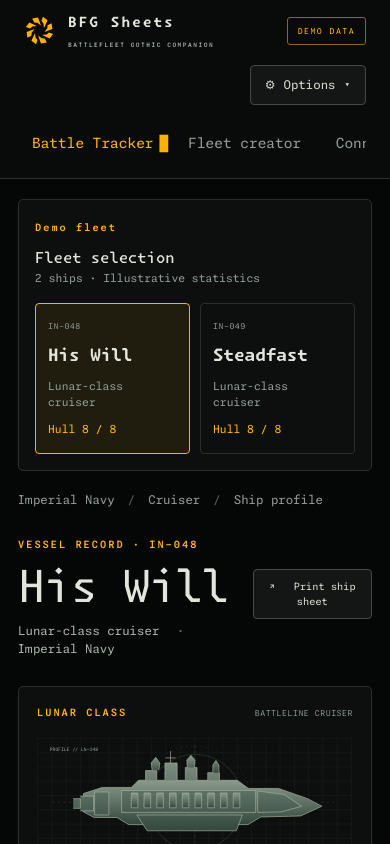
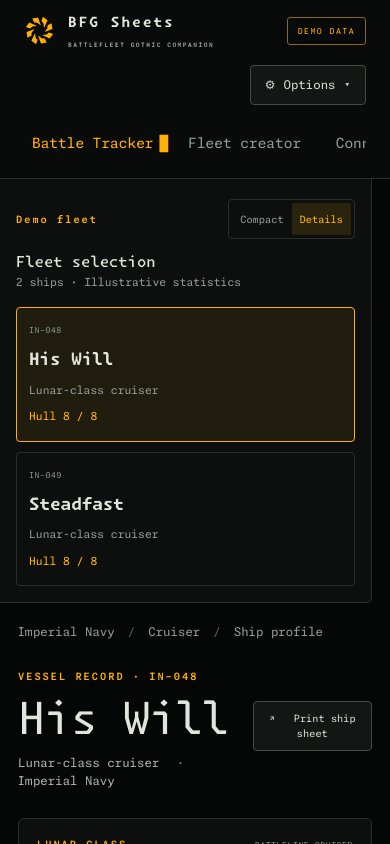
Before and after one commit to ROTBOW/bfg_sheets, a Next.js app: page / in a window 390 px wide. Shown: the top 844 px of the page. Built offline with nearby package versions, Linux system fonts and the light colour scheme.

Commit message:
half health warning

```diff
--- a/app/globals.css
+++ b/app/globals.css
@@ -1026,21 +1026,82 @@ footer {
 
 .battle-layout {
     display: grid;
-    grid-template-columns: 220px minmax(0, 1fr);
+    grid-template-columns: 300px minmax(0, 1fr);
     gap: 28px;
-    max-width: 1600px;
-    padding: 30px 32px 0;
+    max-width: none;
+    padding: 0 32px 0 0;
 }
 
 .ship-viewer {
     min-width: 0;
+    width: 100%;
+    max-width: 1240px;
+    margin: 0 auto;
+    padding-top: 30px;
 }
 
 .fleet-menu {
+    position: sticky;
+    top: 0;
     align-self: start;
+    min-height: calc(100dvh - 88px);
+    max-height: 100dvh;
+    overflow-y: auto;
+    border-right: 1px solid var(--border);
+    background: light-dark(#fffdf6, #0d0f0f);
+}
+
+.fleet-toolbar {
+    display: flex;
+    align-items: center;
+    justify-content: space-between;
+    gap: 8px;
+}
+
+.fleet-view-toggle {
+    display: flex;
+    padding: 3px;
     border: 1px solid var(--border);
-    border-radius: 5px;
-    background: light-dark(#fffdf6, #0d0f0f);
+    border-radius: 4px;
+}
+
+.fleet-view-toggle button {
+    min-height: 32px;
+    padding: 6px 8px;
+    border: 0;
+    border-radius: 2px;
+    background: transparent;
+    color: var(--muted);
+    font-size: 10px;
+}
+
+.fleet-view-toggle button:hover,
+.fleet-view-toggle button[aria-pressed="true"] {
+    background: color-mix(in srgb, var(--accent) 12%, transparent);
+    color: var(--accent);
+}
+
+.fleet-menu[data-view="compact"] .fleet-list {
+    gap: 6px;
+}
+
+.fleet-menu[data-view="compact"] .fleet-ship {
+    flex-direction: row;
+    align-items: center;
+    justify-content: space-between;
+    gap: 8px;
+    padding: 12px;
+}
+
+.fleet-menu[data-view="compact"] .fleet-ship strong {
+    font-size: 14px;
+}
+
+.fleet-hull {
+    display: inline-flex;
+    align-items: center;
+    gap: 5px;
+    white-space: nowrap;
 }
 
 .fleet-heading {
@@ -1102,9 +1163,9 @@ footer {
     }
 
     .battle-layout {
-        grid-template-columns: 190px minmax(0, 1fr);
+        grid-template-columns: 280px minmax(0, 1fr);
         gap: 20px;
-        padding-left: 24px;
+        padding-left: 0;
         padding-right: 24px;
     }
 
@@ -1134,11 +1195,20 @@ footer {
 @media (max-width: 760px) {
     .battle-layout {
         grid-template-columns: minmax(0, 1fr);
-        padding: 20px 18px 0;
+        padding: 0 18px 0 0;
     }
 
-    .fleet-list {
-        grid-template-columns: repeat(2, minmax(0, 1fr));
+    .fleet-menu {
+        position: static;
+        min-height: 0;
+        max-height: none;
+        border-bottom: 1px solid var(--border);
+        border-radius: 0 0 5px 0;
+    }
+
+    .ship-viewer {
+        padding-top: 0;
+        padding-left: 18px;
     }
 
     .navbar-tabs {
@@ -1153,6 +1223,11 @@ footer {
 }
 
 @media print {
+    .ship-viewer {
+        padding: 0;
+        max-width: none;
+    }
+
     .battle-layout {
         display: block;
         padding: 0;
@@ -1236,3 +1311,16 @@ footer {
         font-size: 36px;
     }
 }
+
+.hull-warning {
+    display: inline-block;
+    width: 18px;
+    height: 18px;
+    flex-shrink: 0;
+    vertical-align: middle;
+    color: light-dark(#b42318, #ff6b6b);
+}
+
+.tracker-heading .hull-warning {
+    margin-left: 7px;
+}
--- a/app/page.js
+++ b/app/page.js
@@ -1,6 +1,7 @@
 "use client";
 
 import { useState } from "react";
+import HullWarning from "@/components/HullWarning";
 import FleetMenu from "@/components/FleetMenu";
 import ship from "@/public/ships/lunar-class-cruiser.json";
 
@@ -167,7 +168,7 @@ const ShipDiagram = ({ demoVessel }) => {
     );
 };
 
-const Tracker = ({ label, value, max, onChange, tone = "" }) => {
+const Tracker = ({ label, value, max, onChange, tone = "", isHull = false }) => {
     return (
         <div className={`tracker ${tone}`}>
             <div className="tracker-heading">
@@ -175,6 +176,7 @@ const Tracker = ({ label, value, max, onChange, tone = "" }) => {
                 <strong>
                     {value}
                     <small> / {max}</small>
+                    {isHull && <HullWarning hull={value} maxHull={max} />}
                 </strong>
             </div>
             <div className="tracker-controls">
@@ -397,6 +399,7 @@ const BattleTracker = () => {
                             </div>
                             <Tracker
                                 label="Hull integrity"
+                                isHull
                                 value={hull}
                                 max={shipStats.hull}
                                 onChange={(value) => updateSelectedShip({ hull: value })}
--- a/components/FleetMenu.js
+++ b/components/FleetMenu.js
@@ -1,8 +1,38 @@
+"use client";
+
+import { useState } from "react";
+import HullWarning from "@/components/HullWarning";
+
 const FleetMenu = ({ fleet, selectedShipId, onSelect, className, battleStates, maxHull }) => {
+    const [viewMode, setViewMode] = useState("details");
+    const isCompact = viewMode === "compact";
+
     return (
-        <aside className="fleet-menu" aria-label="Fleet selection">
+        <aside
+            className="fleet-menu"
+            aria-label="Fleet selection"
+            data-view={viewMode}
+        >
             <div className="fleet-heading">
-                <p className="eyebrow">Demo fleet</p>
+                <div className="fleet-toolbar">
+                    <p className="eyebrow">Demo fleet</p>
+                    <div
+                        className="fleet-view-toggle"
+                        role="group"
+                        aria-label="Fleet display mode"
+                    >
+                        {["compact", "details"].map((mode) => (
+                            <button
+                                key={mode}
+                                type="button"
+                                aria-pressed={viewMode === mode}
+                                onClick={() => setViewMode(mode)}
+                            >
+                                {mode === "compact" ? "Compact" : "Details"}
+                            </button>
+                        ))}
+                    </div>
+                </div>
                 <h2>Fleet selection</h2>
                 <p>{fleet.length} ships · Illustrative statistics</p>
             </div>
@@ -15,11 +45,17 @@ const FleetMenu = ({ fleet, selectedShipId, onSelect, className, battleStates, m
                             aria-pressed={selectedShipId === vessel.id}
                             onClick={() => onSelect(vessel.id)}
                         >
-                            <span className="registry">{vessel.registry}</span>
+                            {!isCompact && (
+                                <span className="registry">{vessel.registry}</span>
+                            )}
                             <strong>{vessel.name}</strong>
-                            <span>{className}</span>
+                            {!isCompact && <span>{className}</span>}
                             <span className="fleet-hull">
                                 Hull {battleStates[vessel.id].hull} / {maxHull}
+                                <HullWarning
+                                    hull={battleStates[vessel.id].hull}
+                                    maxHull={maxHull}
+                                />
                             </span>
                         </button>
                     </li>
--- /dev/null
+++ b/components/HullWarning.js
@@ -0,0 +1,25 @@
+const HullWarning = ({ hull, maxHull }) => {
+    if (hull > maxHull / 2) {
+        return null;
+    }
+
+    return (
+        <svg
+            className="hull-warning"
+            viewBox="0 0 24 24"
+            role="img"
+            aria-label="Ship Crippled (Hull at/below Half)"
+            fill="none"
+            stroke="currentColor"
+            strokeWidth="1.8"
+            strokeLinejoin="round"
+        >
+            <title>Ship Crippled (Hull at/below Half)</title>
+            <path d="M9 3H5L2 12L6 21H10M15 3H19L22 12L18 21H14" />
+            <path d="M13 2L10 8L14 11L10 16L12 22" />
+            <path d="M5 12H8M16 12H19" />
+        </svg>
+    );
+};
+
+export default HullWarning;
```
